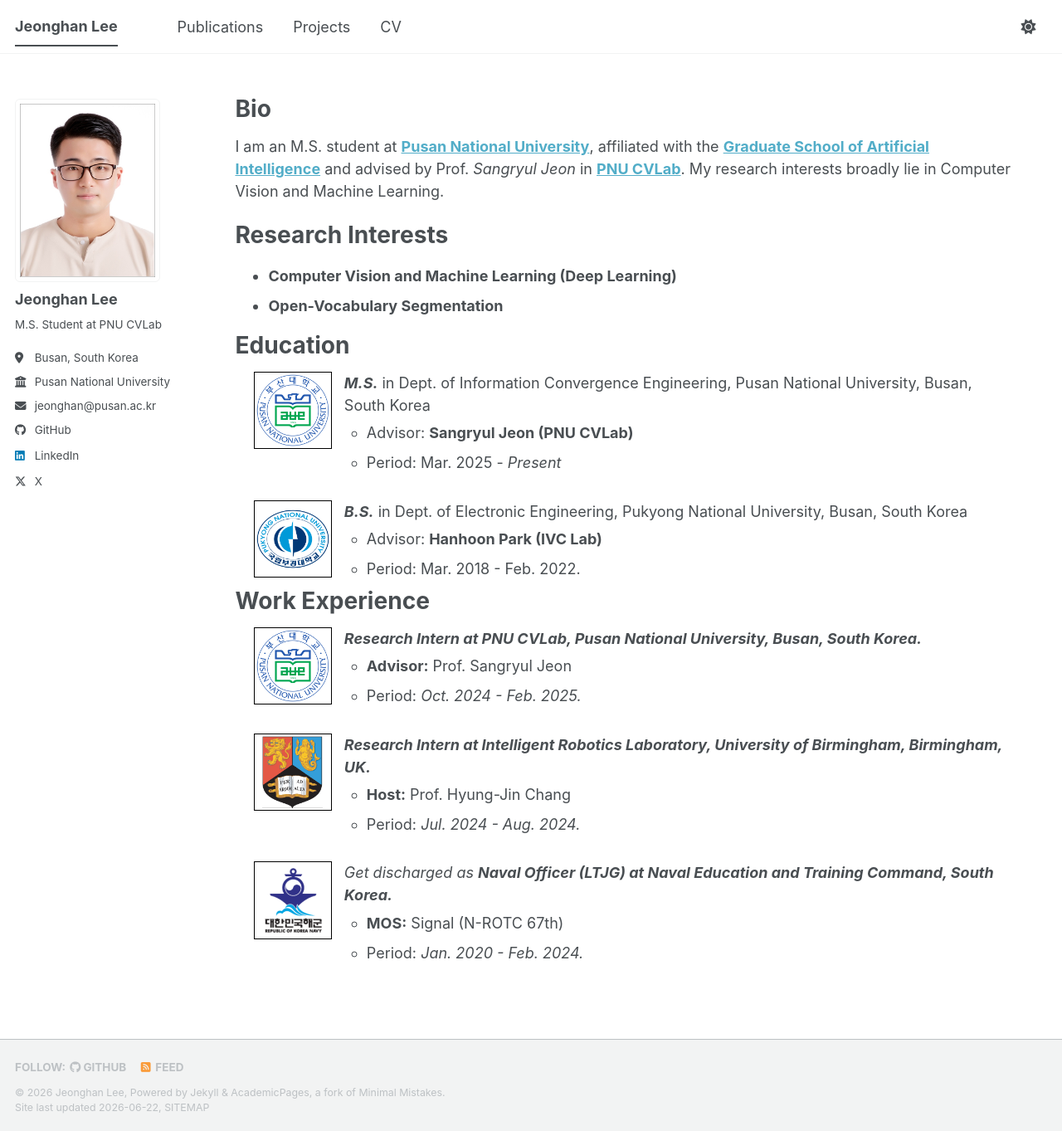
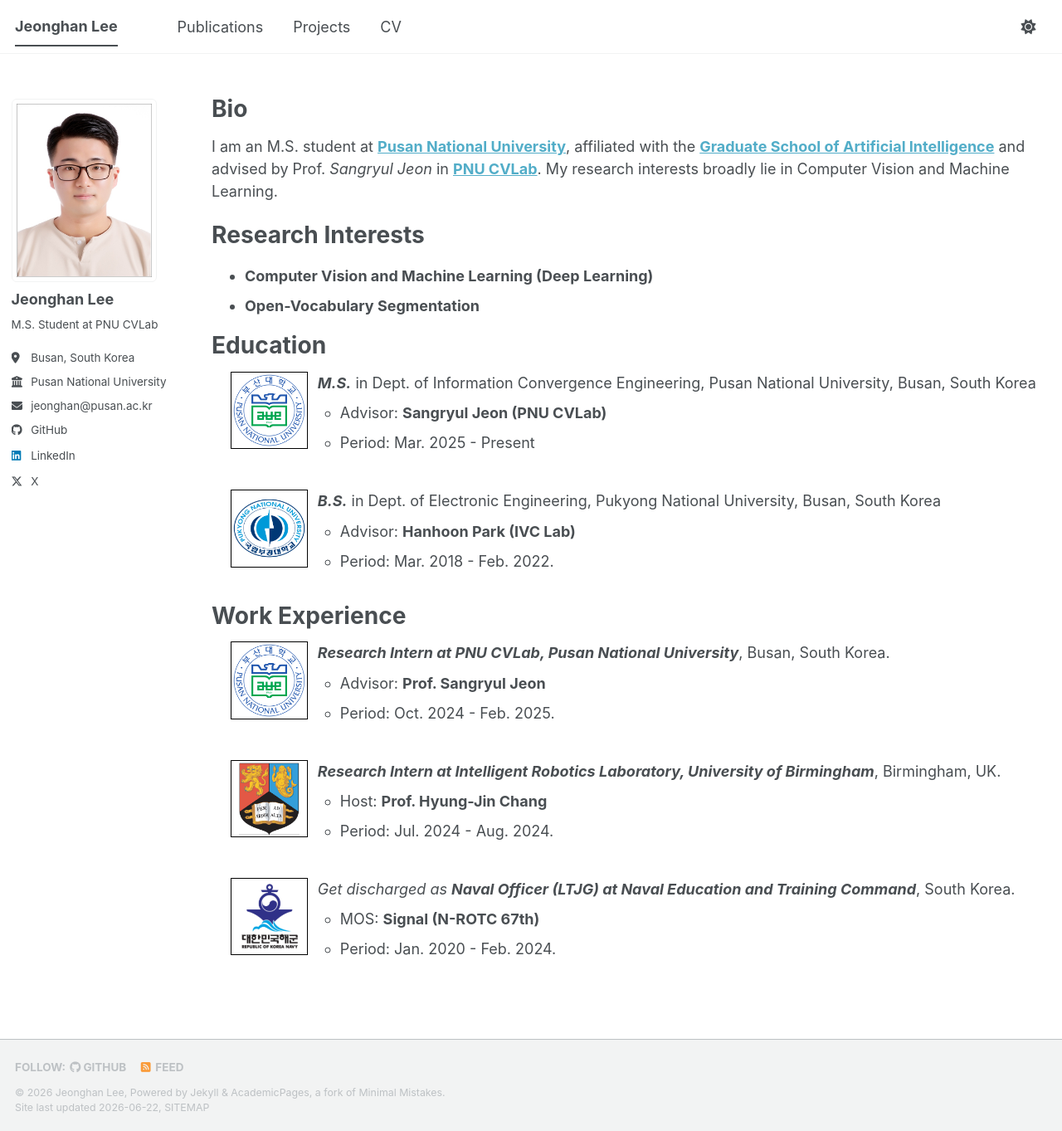
Before and after one commit to jhan-lee/jhan-lee.github.io, a Jekyll site: the page built from _pages/about.md, in a window 1280 px wide and 1363 px high. Shown: the whole window at 83% size. Built offline with Jekyll 4.4.1, drawn with Linux system fonts in a browser that asks for light colours; a script bundle is joined from its source files by our own code; library files that are not in the unit come from our copies.

Commit message:
edit profile

```diff
--- a/_pages/about.md
+++ b/_pages/about.md
@@ -28,7 +28,7 @@ Education
       <p class="education-entry__degree"><strong><em>M.S.</em></strong> in Dept. of Information Convergence Engineering, Pusan National University, Busan, South Korea</p>
       <ul class="education-entry__details">
         <li>Advisor: <strong>Sangryul Jeon (PNU CVLab)</strong></li>
-        <li>Period: Mar. 2025 - <em>Present</em></li>
+        <li>Period: Mar. 2025 - Present</li>
       </ul>
     </div>
   </div>
@@ -55,10 +55,10 @@ Work Experience
       <img class="work-experience-entry__logo" src="{{ '/images/pnu_symbol.png' | relative_url }}" alt="Pusan National University logo" />
     </div>
     <div class="work-experience-entry__content">
-      <p class="work-experience-entry__title"><strong><em>Research Intern at PNU CVLab, Pusan National University, Busan, South Korea.</em></strong></p>
+      <p class="work-experience-entry__title"><strong><em>Research Intern at PNU CVLab, Pusan National University</em></strong>, Busan, South Korea.</p>
       <ul class="work-experience-entry__details">
-        <li><strong>Advisor:</strong> Prof. Sangryul Jeon</li>
-        <li>Period: <em>Oct. 2024 - Feb. 2025.</em></li>
+        <li>Advisor: <strong>Prof. Sangryul Jeon</strong></li>
+        <li>Period: Oct. 2024 - Feb. 2025.</li>
       </ul>
     </div>
   </div>
@@ -67,10 +67,10 @@ Work Experience
       <img class="work-experience-entry__logo" src="{{ '/images/uob_symbol.png' | relative_url }}" alt="University of Birmingham logo" />
     </div>
     <div class="work-experience-entry__content">
-      <p class="work-experience-entry__title"><strong><em>Research Intern at Intelligent Robotics Laboratory, University of Birmingham, Birmingham, UK.</em></strong></p>
+      <p class="work-experience-entry__title"><strong><em>Research Intern at Intelligent Robotics Laboratory, University of Birmingham</em></strong>, Birmingham, UK.</p>
       <ul class="work-experience-entry__details">
-        <li><strong>Host:</strong> Prof. Hyung-Jin Chang</li>
-        <li>Period: <em>Jul. 2024 - Aug. 2024.</em></li>
+        <li>Host: <strong>Prof. Hyung-Jin Chang</strong></li>
+        <li>Period: Jul. 2024 - Aug. 2024.</li>
       </ul>
     </div>
   </div>
@@ -79,10 +79,10 @@ Work Experience
       <img class="work-experience-entry__logo" src="{{ '/images/navy_symbol.png' | relative_url }}" alt="Republic of Korea Navy logo" />
     </div>
     <div class="work-experience-entry__content">
-      <p class="work-experience-entry__title"><em>Get discharged as</em> <strong><em>Naval Officer (LTJG) at Naval Education and Training Command, South Korea.</em></strong></p>
+      <p class="work-experience-entry__title"><em>Get discharged as</em> <strong><em>Naval Officer (LTJG) at Naval Education and Training Command</em></strong>, South Korea.</p>
       <ul class="work-experience-entry__details">
-        <li><strong>MOS:</strong> Signal (N-ROTC 67th)</li>
-        <li>Period: <em>Jan. 2020 - Feb. 2024.</em></li>
+        <li>MOS: <strong>Signal (N-ROTC 67th)</strong></li>
+        <li>Period: Jan. 2020 - Feb. 2024.</li>
       </ul>
     </div>
   </div>
--- a/_sass/layout/_page.scss
+++ b/_sass/layout/_page.scss
@@ -12,7 +12,8 @@
   animation-delay: 0.35s;
 
   @include breakpoint($large) {
-    padding-right: 0.5em;
+    padding-left: 0.75em;
+    padding-right: 0;
   }
 
   @include breakpoint($x-large) {
@@ -23,8 +24,8 @@
 .page {
   @include breakpoint($large) {
     @include span(10 of 12 last);
-    @include prefix(0.5 of 12);
-    @include suffix(0.5 of 12);
+    @include prefix(0.25 of 12);
+    @include suffix(0 of 12);
   }
 
   .page__inner-wrap {
@@ -107,12 +108,16 @@
     padding: 0;
   }
 
+  .education {
+    margin-bottom: 1.5em;
+  }
+
   .education-entry,
   .work-experience-entry {
     display: flex;
     align-items: flex-start;
-    column-gap: 0.85em;
-    margin-bottom: 1.25em;
+    column-gap: 0.65em;
+    margin-bottom: 1.875em;
 
     &:last-child {
       margin-bottom: 0;
@@ -163,7 +168,7 @@
 
   .education-entry__details,
   .work-experience-entry__details {
-    margin: 0.35em 0 0 1.5em;
+    margin: 0.525em 0 0 1.5em;
     padding: 0;
     list-style-type: circle;
   }
```
